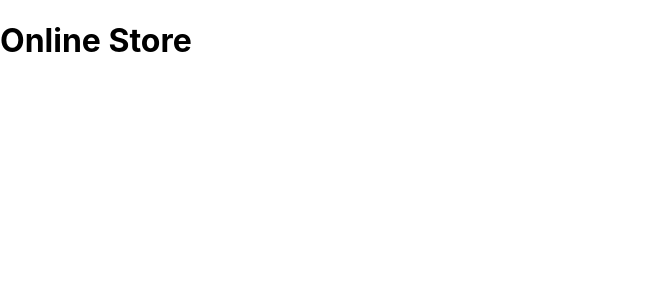
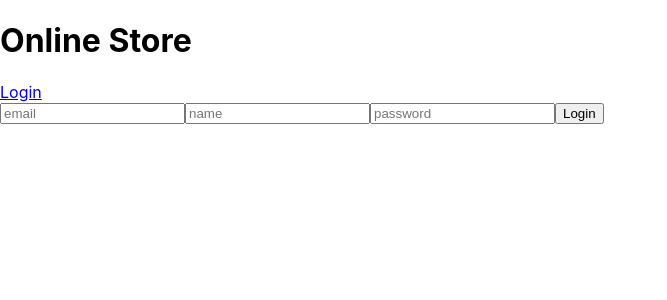
Before and after one commit to bryanqb07/online_store, a React (Create React App) app in the folder client/: page /#/register in a window 1280 px wide. Shown: the top 300 px of the page, without its empty margins (0-667 px from the left). Built offline with nearby package versions, Linux system fonts and the light colour scheme.

Commit message:
add authroute + registration

```diff
--- a/client/src/components/App.js
+++ b/client/src/components/App.js
@@ -1,13 +1,18 @@
 import React from "react";
 import { Route, Switch } from "react-router-dom";
+import AuthRoute from '../util/route_util';
 import ProductsIndex from "./products/ProductsIndex";
 import Login from './Login';
+import Nav from './Nav';
+import Registration from "./Registration";
 
 const App = () => (
   <div>
     <h1>Online Store</h1>
+    <Nav />
     <Switch>
-      <Route exact path="/login" component={Login} />
+      <AuthRoute exact path="/login" component={Login} routeType={"auth"} />
+      <AuthRoute exact path="/register" component={Registration} routeType={"auth"} />
       <Route exact path="/" component={ProductsIndex} />
     </Switch>
   </div>
--- /dev/null
+++ b/client/src/components/Nav.js
@@ -0,0 +1,38 @@
+import React, { Component } from "react";
+import { Link, Redirect } from "react-router-dom";
+import { Query, ApolloConsumer } from "react-apollo";
+import { IS_LOGGED_IN } from '../graphql/queries';
+
+const Nav = props => {
+    return (
+        <ApolloConsumer>
+            {client => (
+                <Query query={IS_LOGGED_IN}>
+                    {({ data }) => {
+                        if (data.isLoggedIn) {
+                            return (
+                                <button
+                                    onClick={e => {
+                                        e.preventDefault();
+                                        localStorage.removeItem("auth-token");
+                                        client.writeData({ data: { isLoggedIn: false } });
+                                    }}
+                                >
+                                    Logout
+                </button>
+                            );
+                        } else {
+                            return (
+                                <div>
+                                    <Link to="/login">Login</Link>
+                                </div>
+                            );
+                        }
+                    }}
+                </Query>
+            )}
+        </ApolloConsumer>
+    );
+};
+
+export default Nav;
--- /dev/null
+++ b/client/src/components/Registration.js
@@ -0,0 +1,77 @@
+import React, { Component } from "react";
+import { Mutation } from "react-apollo";
+import { REGISTER_USER } from "../graphql/mutations";
+
+class Registration extends Component {
+    constructor(props) {
+        super(props);
+
+        this.state = {
+            email: "",
+            name: "",
+            password: ""
+        };
+    }
+
+    update(field) {
+        return e => this.setState({ [field]: e.target.value });
+    }
+
+    updateCache(client, { data }) {
+        console.log(data);
+        client.writeData({
+            data: { isLoggedIn: data.register.loggedIn }
+        })
+    }
+
+    render() {
+        return (
+            <Mutation
+                mutation={REGISTER_USER}
+                onCompleted={data => {
+                    const { token } = data.register;
+                    localStorage.setItem("auth-token", token);
+                    this.props.history.push("/");
+                }}
+                update={(client, data) => this.updateCache(client, data)}
+            >
+                { registerUser => (
+                    <div>
+                        <form
+                            onSubmit={e => {
+                                e.preventDefault();
+                                registerUser({
+                                    variables: {
+                                        email: this.state.email,
+                                        name: this.state.name,
+                                        password: this.state.password
+                                    }
+                                });
+                            }}
+                        >
+                            <input
+                                value={this.state.email}
+                                onChange={this.update("email")}
+                                placeholder="email"
+                            />
+                            <input
+                                value={this.state.name}
+                                onChange={this.update("name")}
+                                placeholder="name"
+                            />
+                            <input
+                                value={this.state.password}
+                                onChange={this.update("password")}
+                                placeholder="password"
+                                type="password"
+                            />
+                            <button type="submit">Login</button>
+                        </form>
+                    </div>
+                )}
+            </Mutation>
+        )
+    }
+}
+
+export default Registration;
--- a/client/src/graphql/mutations.js
+++ b/client/src/graphql/mutations.js
@@ -16,3 +16,12 @@ export const VERIFY_USER = gql`
         }
     }
 `;
+
+export const REGISTER_USER = gql`
+    mutation RegisterUser($email: String!, $name: String!, $password: String!){
+        register(email: $email, name: $name, password: $password){
+            token,
+            loggedIn
+        }
+    }
+`;
--- a/client/src/graphql/queries.js
+++ b/client/src/graphql/queries.js
@@ -8,3 +8,9 @@ export const FETCH_PRODUCTS = gql`
     }
   }
 `;
+
+export const IS_LOGGED_IN = gql`
+  query IsUserLoggedIn {
+    isLoggedIn @client
+  }
+`;
--- /dev/null
+++ b/client/src/util/route_util.js
@@ -0,0 +1,43 @@
+import React from "react";
+import { Route, Redirect } from "react-router-dom";
+import { Query } from "react-apollo";
+import { IS_LOGGED_IN } from "../graphql/queries";
+
+const AuthRoute = ({
+    component: Component,
+    path,
+    exact,
+    routeType,
+    ...rest
+}) => (
+    <Query query={IS_LOGGED_IN}>
+        {({ data }) => {
+            if(routeType === "auth"){
+                return (
+                    <Route
+                        path={path}
+                        exact={exact}
+                        render={props =>
+                            !data.isLoggedIn ? <Component {...props} /> : <Redirect to="/" />
+                        }
+                    />
+                );
+            }else{
+                return(
+                    <Route
+                        { ...rest }
+                        render={props =>
+                            data.isLoggedIn ? (
+                                <Component { ...props } />
+                            ) : (
+                                <Redirect to="/login" />
+                            )
+                        }
+                    />
+                )
+            }
+        }}
+    </Query>
+);
+
+export default AuthRoute;
```
Also changed, not shown: 1 other file (tests, documents, lock files or other folders).
